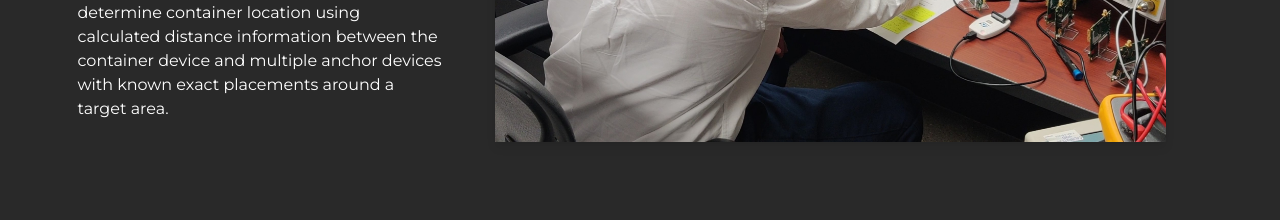
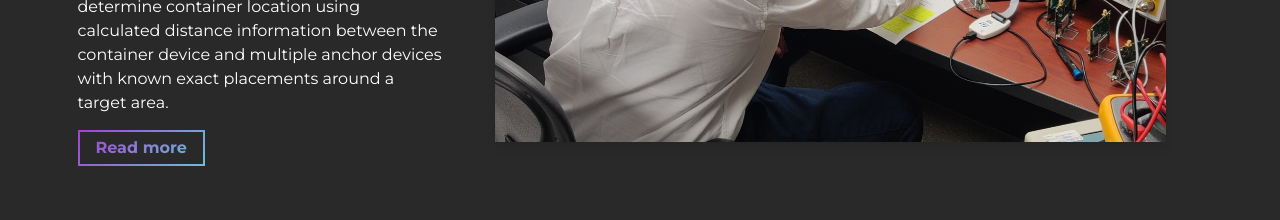
Before and after one commit to jackschedel/portfolio-website, a website built with Parcel: page src/index.html in a window 1280 px wide. Shown: the part 2460-2680 px from the top of the page. Built offline with nearby package versions, Linux system fonts and the light colour scheme.

Commit message:
ORNL poster button

```diff
--- a/src/index.html
+++ b/src/index.html
@@ -124,7 +124,7 @@ I like making cool things. </pre>
                   rel="noreferrer"
                   target="_blank"
                   class="cta-btn cta-btn--hero"
-                  href="#pitguidemo"
+                  href="#pit-gui-demo"
                   >See a demo</a>
                 </div>
               </div>
@@ -153,6 +153,14 @@ I like making cool things. </pre>
                 <h3 class="role-wrapper__text-title centered-on-mobile">Embedded Systems Intern - Oak Ridge National Laboratory</h3>
                 <div>
                   <p class="mb-4">Wrote C and C++ code deployed to MSP430 chips on custom PCBs for a localized tracking system designed for use with containers for fissile nuclear material. Used light propagation latency from ultra-wideband communications between container devices and anchor devices to find one-dimensional distance. Implemented multilateration to determine container location using calculated distance information between the container device and multiple anchor devices with known exact placements around a target area.</p>
+                </div>
+                <div class="centered-on-mobile">
+                  <a
+                  rel="noreferrer"
+                  target="_blank"
+                  class="cta-btn cta-btn--hero"
+                  href="assets/Jack_Schedel_ORNL_Poster.pdf"
+                  >Read more</a>
                 </div>
               </div>
             </div>
@@ -221,7 +229,7 @@ I like making cool things. </pre>
               </div>
             </div>
           </div>
-          <div class="row" id="pitguidemo">
+          <div class="row" id="pit-gui-demo">
             <div class="col-lg-4 col-sm-12 d-flex align-items-center justify-content-center">
               <div class="project-wrapper__text load-hidden ">
                 <h3 class="project-wrapper__text-title centered-on-mobile">Solar Gators Strategy Pit GUI</h3>
```
